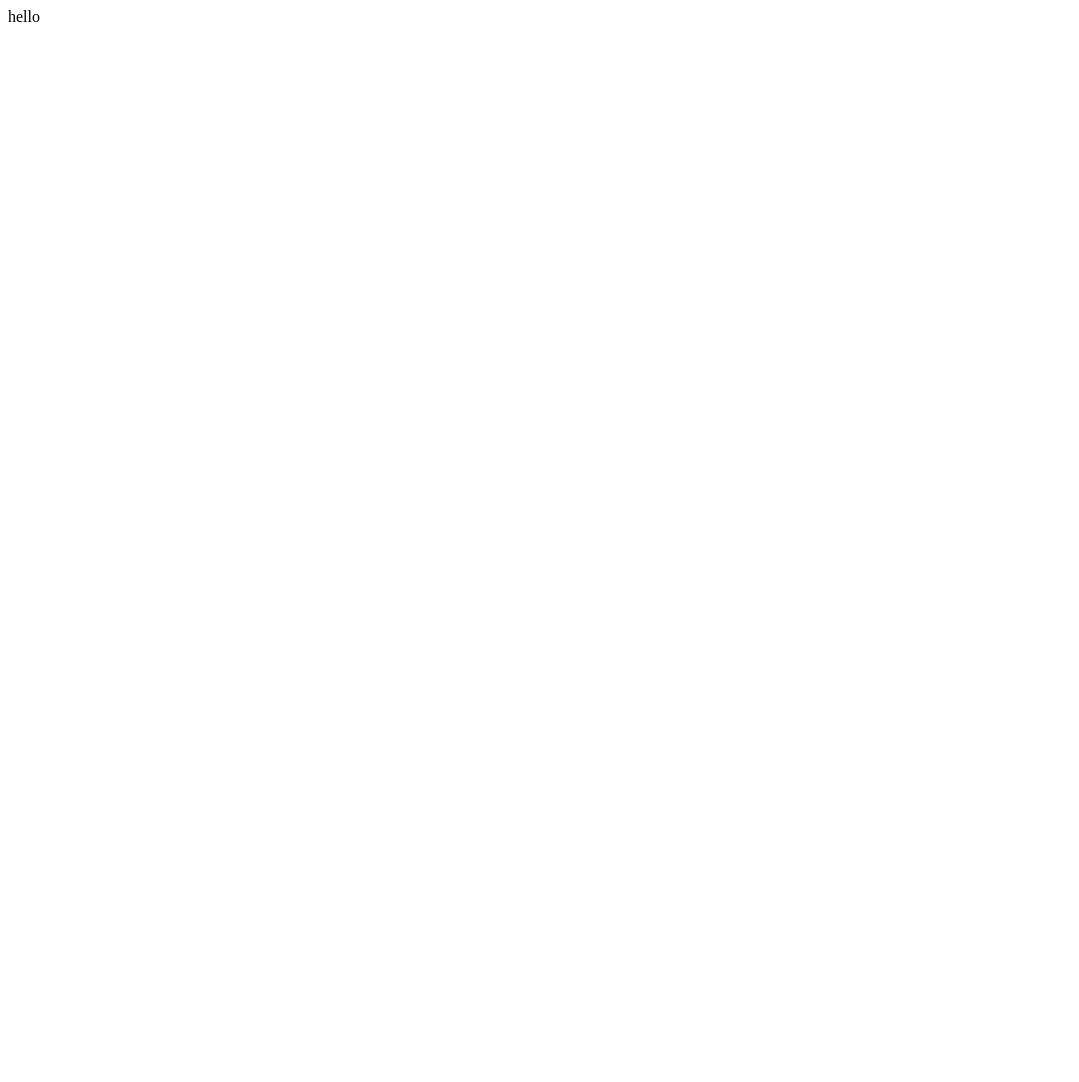
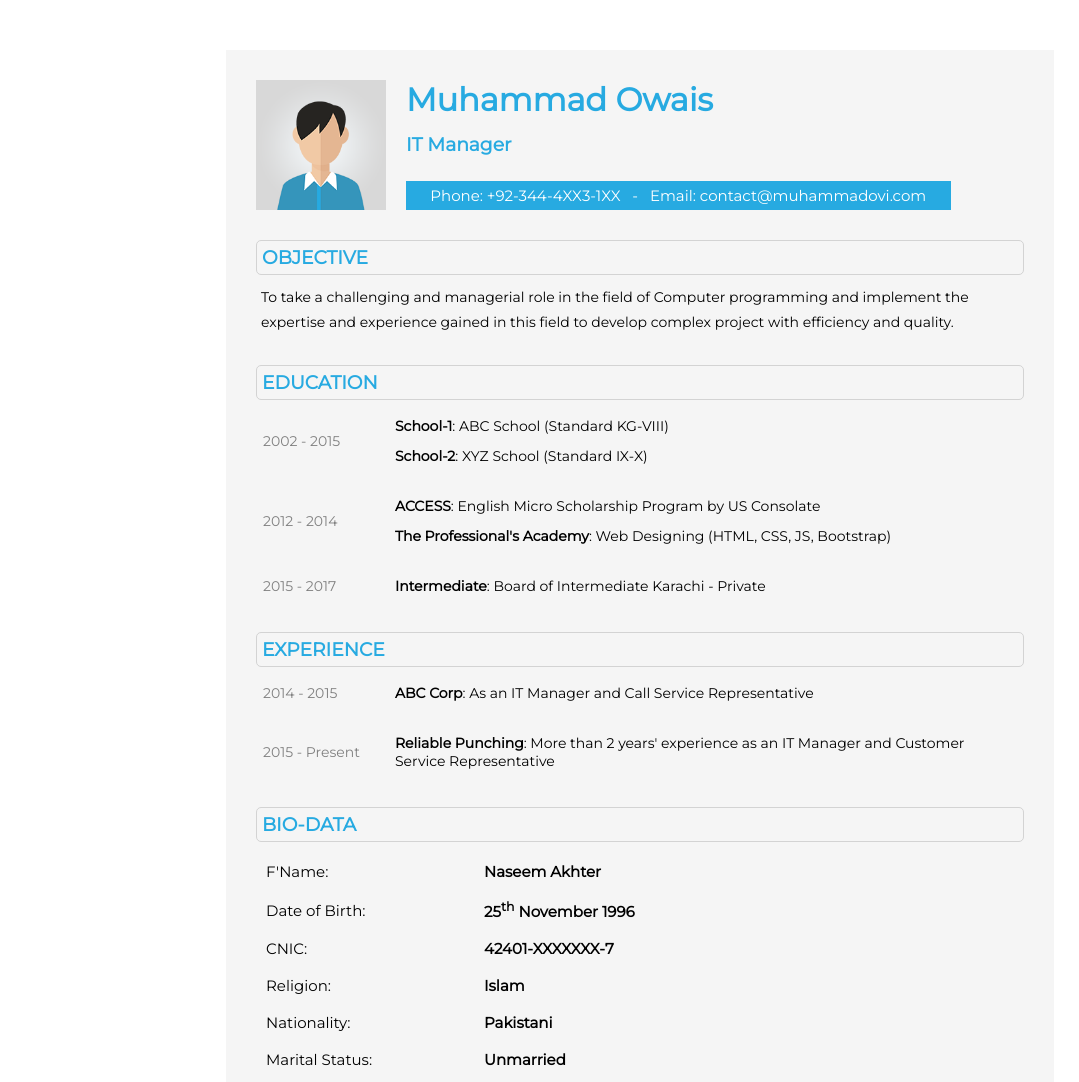
Before and after one commit to mehdiamiri1440/mehdiamiri1440.github.io, a plain HTML site: page index.html in a window 1280 px wide. Shown: the whole page, without its empty margins (0-1079 px from the left). Before the commit the page ends 800 px from the top, so only its background shows below. Drawn offline with Linux system fonts and the light colour scheme.

Commit message:
project template updated

```diff
--- a/assets/css/styles.css
+++ /dev/null
@@ -1,103 +0,0 @@
-/*===== GOOGLE FONTS =====*/
-@import url('https://fonts.googleapis.com/css2?family=Poppins:wght@400;500;600&display=swap');
-
-/*===== VARIABLES CSS =====*/
-:root {
-  --header-height: 3rem;
-
-  /*========== Colors ==========*/
-  --title-color: #0B0A0A;
-  --text-color: #403A3A;
-  --text-color-light: #707070;
-  --container-color: #FAFAFA;
-  --container-color-alt: #F0EFEF;
-  --body-color: #FCFCFC;
-
-  /*========== Font and typography ==========*/
-  --body-font: 'Poppins', sans-serif;
-  --h1-font-size: 1.5rem;
-  --h2-font-size: 1.25rem;
-  --h3-font-size: 1rem;
-  --normal-font-size: .938rem;
-  --small-font-size: .875rem;
-  --smaller-font-size: .813rem;
-
-  /*========== Font weight ==========*/
-  --font-medium: 500;
-  --font-semi-bold: 600;
-
-  /*========== Margenes ==========*/
-  --mb-1: .5rem;
-  --mb-2: 1rem;
-  --mb-3: 1.5rem;
-
-  /*========== z index ==========*/
-  --z-tooltip: 10;
-  --z-fixed: 100;
-}
-
-/*========== BASE ==========*/
-
-
-/*========== Variables Dark theme ==========*/
-
-
-/*========== Button Dark/Light ==========*/
-
-
-/*========== Font size variables to scale cv ==========*/
-
-
-/*========== Generate PDF button ==========*/
-
-
-/*========== Classes modified to reduce size and print on A4 sheet ==========*/
-
-
-/*========== CLASS CSS ==========*/
-
-
-/*========== LAYOUT ==========*/
-
-
-/*========== NAV ==========*/
-
-
-/* Show menu */
-
-
-/* Active menu link */
-
-
-/*========== HOME ==========*/
-
-
-/*========== SOCIAL ==========*/
-
-
-/*========== PROFILE ==========*/
-
-
-/*========== EDUCATION AND EXPERIENCE ==========*/
-
-
-/*========== SKILLS AND LANGUAGES ==========*/
-
-
-/*========== CERTIFICATES ==========*/
-
-
-/*========== REFERENCES ==========*/
-
-
-/*========== INTERESTS ==========*/
-
-
-/* Scroll top */
-
-
-/*========== MEDIA QUERIES ==========*/
-/* For small devices, menu two columns */
-
-
-/* Classes modified for large screen size */
--- a/index.html
+++ b/index.html
@@ -2,10 +2,97 @@
 <html lang="en">
 <head>
     <meta charset="UTF-8">
-    <meta name="viewport" content="width=device-width, initial-scale=1.0">
-    <title>Document</title>
+    <title>CV Using HTML & CSS</title>
+    <link href="https://fonts.googleapis.com/css?family=Montserrat" rel="stylesheet">
+    <link rel="stylesheet" href="style.css">
 </head>
 <body>
-    <div>hello</div>
+
+<div id="page">
+    <div class="photo-and-name">
+        <img src="profile.png" class="photo" alt="Profile Picture">
+        <div class="contact-info-box">
+            <h1 class="name">Muhammad Owais</h1>
+            <br>
+            <h3 class="job-title">IT Manager</h3>
+            <p class="contact-details">Phone: +92-344-4XX3-1XX &nbsp; - &nbsp; Email: contact@muhammadovi.com</p>
+        </div>
+    </div>
+    <div id="objective">
+        <h3>Objective</h3>
+        <p>
+            To take a challenging and managerial role in the field of Computer programming and implement the expertise and experience gained in this field to develop complex project with efficiency and quality.
+        </p>
+    </div>
+    <div id="education">
+        <h3>Education</h3>
+        <table>
+            <tr class="school-1">
+                <td rowspan="2">2002 - 2015</td>
+                <td><b>School-1</b>: ABC School (Standard KG-VIII)</td>
+            </tr>
+            <tr class="school-2">
+                <td><b>School-2</b>: XYZ School (Standard IX-X)</td>
+            </tr>
+
+            <tr class="school-1">
+                <td rowspan="2">2012 - 2014</td>
+                <td><b>ACCESS</b>: English Micro Scholarship Program by US Consolate</td>
+            </tr>
+            <tr class="school-2">
+                <td><b>The Professional's Academy</b>: Web Designing (HTML, CSS, JS, Bootstrap)</td>
+            </tr>
+
+            <tr>
+                <td style="width: 120px; color: gray;">2015 - 2017</td>
+                <td><b>Intermediate</b>: Board of Intermediate Karachi - Private</td>
+            </tr>
+        </table>
+    </div>
+    <div id="work">
+        <h3>Experience</h3>
+        <table>
+            <tr class="work-1">
+                <td>2014 - 2015</td>
+                <td><b>ABC Corp</b>: As an IT Manager and Call Service Representative</td>
+            </tr>
+            <tr class="work-2">
+                <td>2015 - Present</td>
+                <td><b>Reliable Punching</b>: More than 2 years' experience as an IT Manager and Customer Service Representative</td>
+            </tr>
+
+        </table>
+    </div>
+    <div id="bio-data">
+        <h3>Bio-Data</h3>
+        <table>
+            <tr>
+                <td>F'Name:</td>
+                <td><b>Naseem Akhter</b></td>
+            </tr>
+            <tr>
+                <td>Date of Birth:</td>
+                <td><b>25<sup>th</sup> November 1996</b></td>
+            </tr>
+            <tr>
+                <td>CNIC:</td>
+                <td><b>42401-XXXXXXX-7</b></td>
+            </tr>
+            <tr>
+                <td>Religion:</td>
+                <td><b>Islam</b></td>
+            </tr>
+            <tr>
+                <td>Nationality:</td>
+                <td><b>Pakistani</b></td>
+            </tr>
+            <tr>
+                <td>Marital Status:</td>
+                <td><b>Unmarried</b></td>
+            </tr>
+        </table>
+    </div>
+</div>
+
 </body>
 </html>
--- /dev/null
+++ b/style.css
@@ -0,0 +1,140 @@
+* {margin: 0;padding: 0;}
+
+body{font-family: 'Montserrat', sans-serif;}
+
+#page {
+    min-height: 200px;
+    width: 60%;
+    min-width: 600px;
+    background: whitesmoke;
+    margin: 50px auto;
+    padding: 30px;
+    color: #27aae1;
+}
+
+.photo-and-name {
+    /* NO STYLE NEEDED YET */
+}
+
+.photo {
+    width: 15%;
+    min-width: 130px;
+    float: left;
+    margin-right: 20px;
+}
+
+.contact-info-box {
+    width: 70.9%;
+    display: inline-block;
+}
+
+.name {
+    margin-bottom: -5px;
+}
+.job-title {
+    display: inline-block;
+}
+
+.contact-details {
+    background: #27aae1;
+    color: white;
+    text-align: center;
+    margin: auto;
+    margin-top: 25px;
+    padding: 5px;
+    font-size: 15px;
+}
+
+#objective {
+
+}
+
+#objective h3 {
+    border: 1px solid #d3d3d3;
+    text-transform: uppercase;
+    padding: 5px;
+    border-radius: 5px;
+    margin: 30px 0 10px;
+}
+
+#objective p {
+    padding: 0 5px;
+    line-height: 25px;
+    font-size: 14px;
+    color: #000;
+}
+
+#education h3 {
+    border: 1px solid #d3d3d3;
+    text-transform: uppercase;
+    padding: 5px;
+    border-radius: 5px;
+    margin: 30px 0 10px;
+}
+
+#education table td {
+    padding: 5px;
+    font-size: 14px;
+    color: #000;
+}
+
+#education table tr.school-1 td:first-child {
+    width: 120px;
+    color: gray;
+    padding-bottom: 25px;
+}
+
+#education table tr.school-2 td:first-child {
+    padding-bottom: 25px;
+}
+
+#work h3 {
+    border: 1px solid #d3d3d3;
+    text-transform: uppercase;
+    padding: 5px;
+    border-radius: 5px;
+    margin: 30px 0 10px;
+}
+
+#work table td {
+    padding: 5px;
+    font-size: 14px;
+    color: #000;
+}
+
+#work table tr.work-1 td:first-child {
+    width: 120px;
+    color: gray;
+    padding-bottom: 25px;
+}
+
+#work table tr.work-1 td {
+    padding-bottom: 25px;
+}
+
+#work table tr.work-2 td:first-child {
+    width: 120px;
+    color: gray;
+}
+
+#bio-data h3 {
+    border: 1px solid #d3d3d3;
+    text-transform: uppercase;
+    padding: 5px;
+    border-radius: 5px;
+    margin: 30px 0 10px;
+}
+
+#bio-data table td {
+    padding: 8px;
+    font-size: 15px;
+    color: #000;
+}
+
+#bio-data table tr td:first-child {
+    width: 200px;
+}
+
+#bio-data table tr td:nth-child(2) {
+    width: 300px;
+}
```
Also changed, not shown: assets/js/main.js (deleted, +0 -40 lines), Text Resume Cv.txt (deleted), assets/img/perfil.jpg (deleted), assets/js/html2pdf.bundle.min.js (deleted), preview.png (deleted), profile.png (added), 2 other files.
